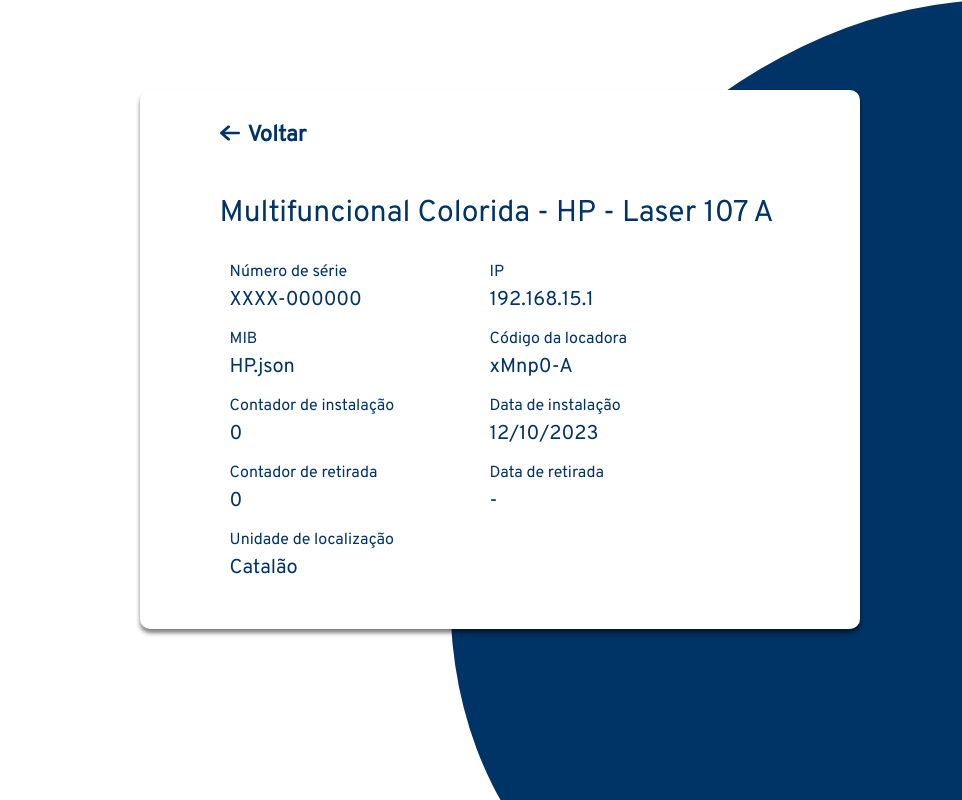
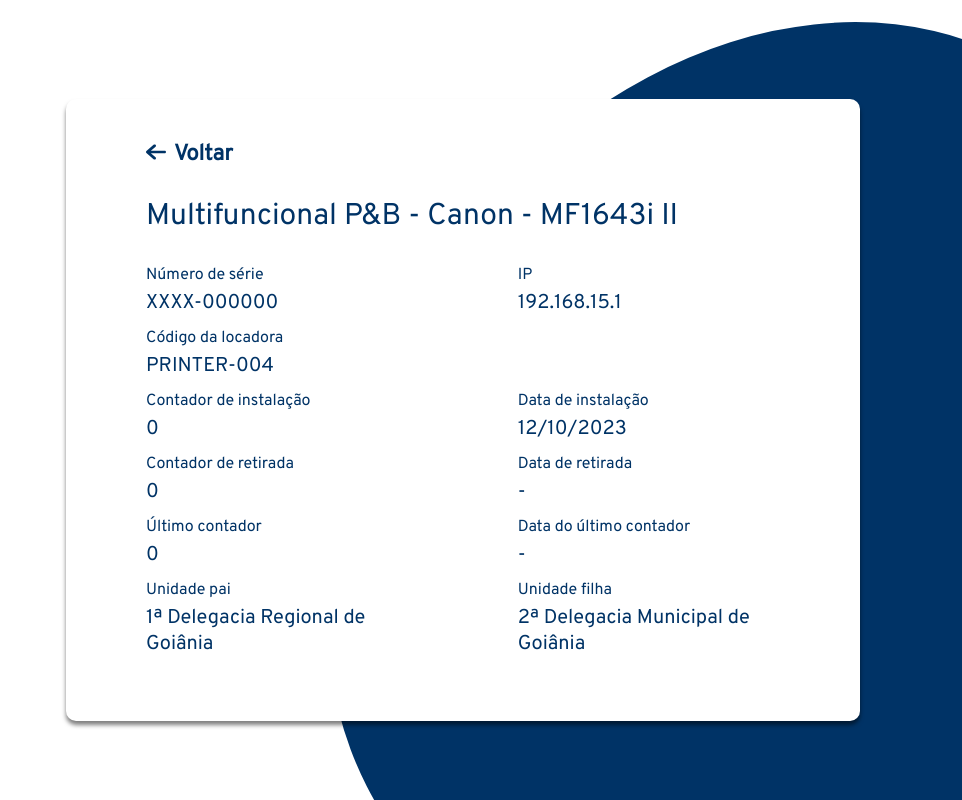
Before and after one commit to fga-eps-mds/2023.2-PrintGo-FrontEnd, a React (Create React App) app: page /viewImpressora in a window 1280 px wide. Shown: the whole page, without its empty margins (318-1280 px from the left). Built offline with nearby package versions, Linux system fonts and the light colour scheme; no server answers.

Commit message:
:repeat: (#103) alterando card de visualizacao
Co-authored-by: Igorabreueng <igoralves.ab@gmail.com>

```diff
--- a/src/pages/ViewImpressora.js
+++ b/src/pages/ViewImpressora.js
@@ -1,7 +1,7 @@
 import React,{ useState } from "react";
 import '../style/pages/viewImpressora.css';
 import login_ellipse from '../assets/login_ellipse.svg';
-import voltar_vector from '../assets/voltar_vector.svg'
+import voltar_vector from '../assets/voltar_vector.svg';
 
 export default function ViewImpressora(){
     return(
@@ -14,9 +14,9 @@ export default function ViewImpressora(){
                     <div id="info-group">
                         <header id="card-header">
                             <img alt="" src={voltar_vector}></img>
-                            <a href="#">Voltar</a>
+                            <a href="">Voltar</a>
                         </header>
-                        <p id="cabecalho">Multifuncional Colorida - HP - Laser 107 A</p>
+                        <p id="cabecalho">Multifuncional P&B - Canon - MF1643i II</p>
                         <div id="info-line">
                             <div id="info-box">
                                 <label>Número de série</label>
@@ -29,12 +29,8 @@ export default function ViewImpressora(){
                         </div>
                         <div id="info-line">
                             <div id="info-box">
-                                <label>MIB</label>
-                                <p>HP.json</p>
-                            </div>
-                            <div id="info-box">
                                 <label>Código da locadora</label>
-                                <p>xMnp0-A</p>
+                                <p>PRINTER-004</p>
                             </div>
                         </div>
                         <div id="info-line">
@@ -59,8 +55,22 @@ export default function ViewImpressora(){
                         </div>
                         <div id="info-line">
                             <div id="info-box">
-                                <label>Unidade de localização</label>
-                                <p>Catalão</p>
+                                <label>Último contador</label>
+                                <p>0</p>
+                            </div>
+                            <div id="info-box">
+                                <label>Data do último contador</label>
+                                <p>-</p>
+                            </div>
+                        </div>
+                        <div id="info-line">
+                            <div id="info-box">
+                                <label>Unidade pai</label>
+                                <p>1ª Delegacia Regional de Goiânia</p>
+                            </div>
+                            <div id="info-box">
+                                <label>Unidade filha</label>
+                                <p>2ª Delegacia Municipal de Goiânia</p>
                             </div>
                         </div>
                     </div>
--- a/src/style/pages/viewImpressora.css
+++ b/src/style/pages/viewImpressora.css
@@ -2,12 +2,12 @@
 
 #container-view {
     display: flex;
-    justify-content: space-between;
+    justify-content: flex-start;
     align-items: center;
 }
 
 #left-content {
-    width: 30vw
+    width: 30vw;
 }
 
 #right-content {
@@ -22,14 +22,14 @@
     background-color: #FFFFFF;
     border-radius: 10px;
     display: flex;
-    width: 35rem;
+    width: 43rem;
     height: 100%;
     justify-content: flex-start;
     align-items: center;
     box-shadow: 0px 4px 4px rgba(0, 0, 0, 0.5);
     padding: 1rem 5rem;
     margin-right: 8vw;
-    margin-top: 10%;
+    margin-top: 11%;
     margin-bottom: 1vh;
 }
 
@@ -37,7 +37,7 @@
 
 #card-header {
     width: 100%;
-    margin-bottom: 16px;
+    margin-top: 10px;
     display: block;
 }
 
@@ -61,27 +61,26 @@
 #info-group {
     display: flex;
     width: 100%;
-    max-width: 600px;
     flex-wrap: wrap;
     justify-content: space-between;
+    margin-bottom: 20px;
     padding: 16px 0;
 }
 
 #info-line {
     display: flex;
-    justify-content: space-between;
+    width: 100%;
+    justify-content: flex-start;
     flex-wrap: wrap;
-    gap: 10px;
+    gap: 110px;
 }
 
 #info-box {
     flex: 1;
-    min-width: 100px; /* Largura mínima para cada input */
     display: flex;
-    width: 250px;
+    max-width: 280px;
     flex-direction: column;
-    margin-bottom: 16px;
-    padding: 0 10px;
+    margin-bottom: 12px;
     box-sizing: border-box;
 }
 
@@ -102,19 +101,20 @@
 /*Estilo de circuferencia */
 
 .elipse-view{
-    position: absolute;
+    position: fixed;
     display: flex;
-    width: 40vw;
-    height: 100vh;
+    width: fit-content;
+    min-height: 100vh;
+    justify-content: flex-end;
+    align-items: end;
     z-index: -1;
     color:#003366;
-    overflow: hidden;
 }
 
 .ellipse-view img{
     width: 40vw;
     height: 100vh;
-  }
+}
 
 /**/
 
```
